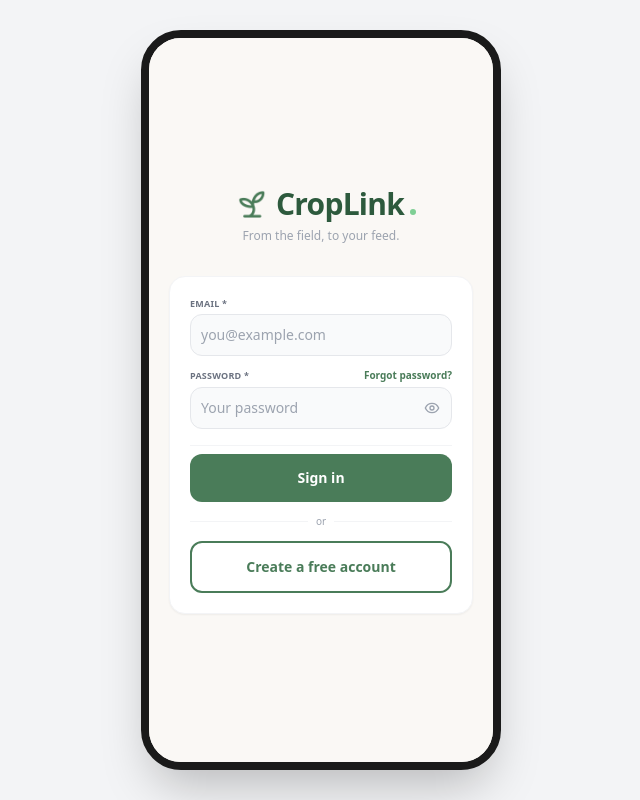
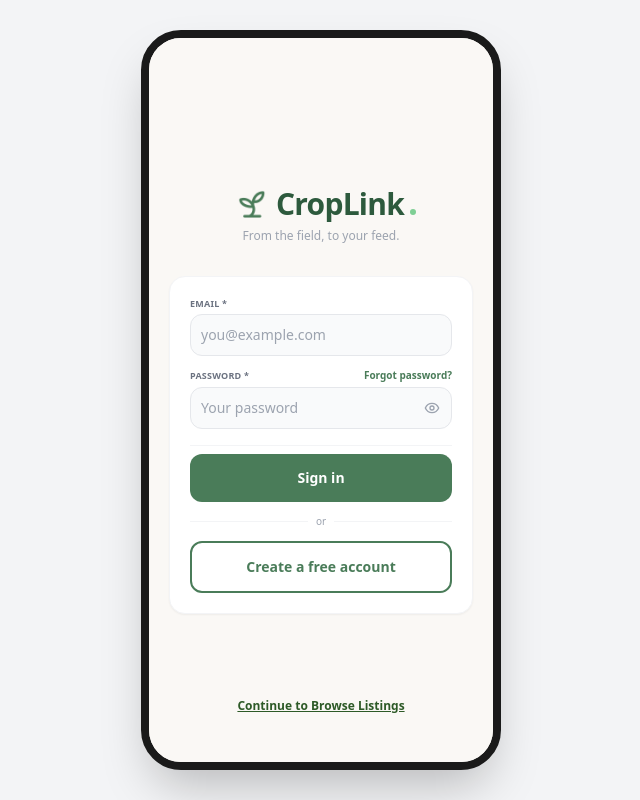
Before and after one commit to rondth/CropLink, a Next.js app in the folder frontend/: page /login in a window 1280 px wide. Shown: the whole page, without its empty margins (319-959 px from the left). Built offline with nearby package versions, Linux system fonts and the light colour scheme; no server answers.

Commit message:
adding continue to browse listings button

```diff
--- a/frontend/src/app/(auth)/login/page.tsx
+++ b/frontend/src/app/(auth)/login/page.tsx
@@ -31,7 +31,7 @@ export default function Login() {
     };
 
     return (
-        <div className="h-full bg-[#faf8f5] flex flex-col justify-center px-5 py-6">
+        <div className="h-full bg-[#faf8f5] flex flex-col justify-center px-5 py-6 relative">
             {/* Logo */}
             <div className="flex flex-col items-center gap-1.5 mb-8">
                 <div className="flex items-center gap-2.5">
@@ -122,6 +122,13 @@ export default function Login() {
                     </a>
                 </div>
             </form>
+
+            <p
+                onClick={() => router.push('/')}
+                className="absolute bottom-12 left-0 right-0 text-xs font-semibold text-center text-CropLink-primary cursor-pointer underline"
+            >
+                Continue to Browse Listings
+            </p>
         </div>
     );
 }
--- a/frontend/src/app/(auth)/signup/page.tsx
+++ b/frontend/src/app/(auth)/signup/page.tsx
@@ -53,7 +53,7 @@ export default function SignupPage() {
     };
 
     return (
-        <div className="h-full bg-[#faf8f5] flex flex-col justify-center px-5 py-6">
+        <div className="h-full bg-[#faf8f5] flex flex-col justify-center px-5 py-6 relative">
             {/* Logo */}
             <div className="flex flex-col items-center gap-1.5 mb-6">
                 <div className="flex items-center gap-2.5">
@@ -199,6 +199,13 @@ export default function SignupPage() {
                 Already have an account?{' '}
                 <a href="/login" className="text-[#4a7c59] font-bold">Log in</a>
             </p>
+
+            <p
+                onClick={() => router.push('/')}
+                className="absolute bottom-12 left-0 right-0 text-xs font-semibold text-center text-CropLink-primary cursor-pointer underline"
+            >
+                Continue to Browse Listings
+            </p>
         </div>
     );
 }
```
